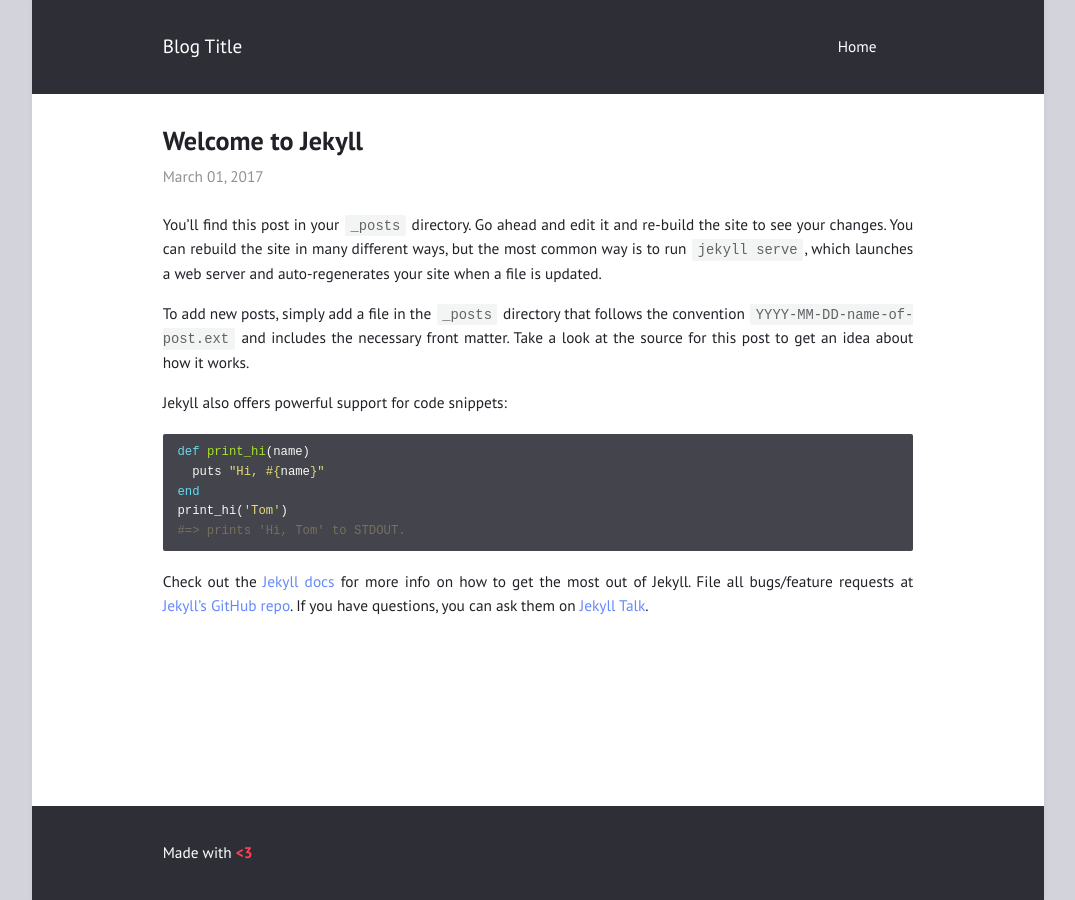
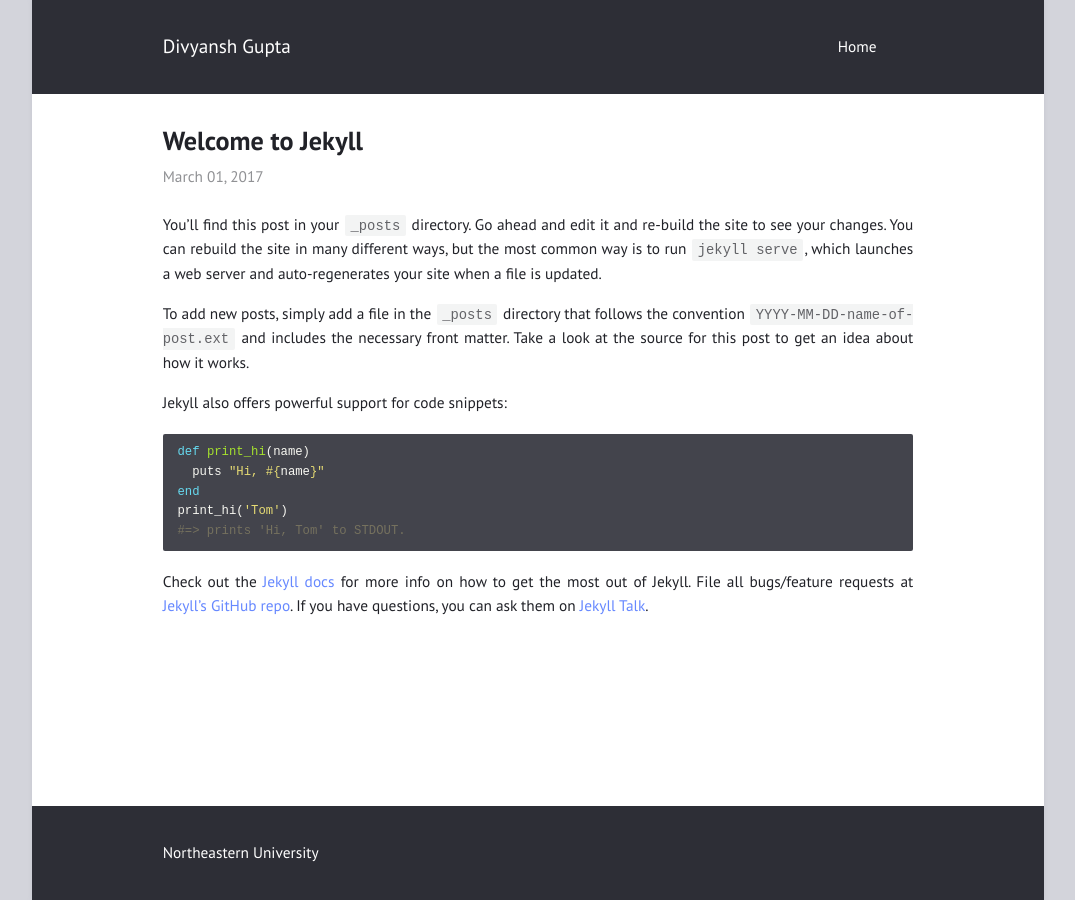
Before and after one commit to gupta-divy/gupta-divy.github.io, a Jekyll site: the page built from _posts/2017-03-01-welcome-to-jekyll.md, in a window 1280 px wide. Shown: the whole page, without its empty margins (102-1177 px from the left). Built offline with Jekyll 4.4.1, drawn with Linux system fonts in a browser that asks for light colours.

Commit message:
Update _config.yml

```diff
--- a/_config.yml
+++ b/_config.yml
@@ -1,6 +1,6 @@
-title: "Blog Title"
-author: "Blog Author"
-description: "Made with <b style=\"color: #f45;\">&lt;3</b>"
+title: "Divyansh Gupta"
+author: "Divyansh"
+description: "Northeastern University"
 permalink: /:title/
 lang: "en"
 excerpt_separator: "\n\n\n"
@@ -20,9 +20,9 @@
   - {file: "README.md"}
 
 external:                  # shows a footer with social links - for available icons see fontawesome.com/icons
-  - {title: Mail, icon: envelope, url: "mailto:niklasbuschmann@users.noreply.github.com"}
-  - {title: Github, icon: github, url: "https://github.com/niklasbuschmann/contrast"}
-  - {title: Subscribe, icon: rss, url: "/feed.xml"}
+  - {title: Mail, icon: envelope, url: "gupta.divy@northeastern.edu"}
+  - {title: Github, icon: github, url: "https://github.com/gupta-divy/"}
+  - {title: LinkedIn, icon: linkedin, url: "https://www.linkedin.com/in/divyansh2504/"}
 
 comments:
 #  disqus_shortname: ""    # see https://disqus.com/
```
